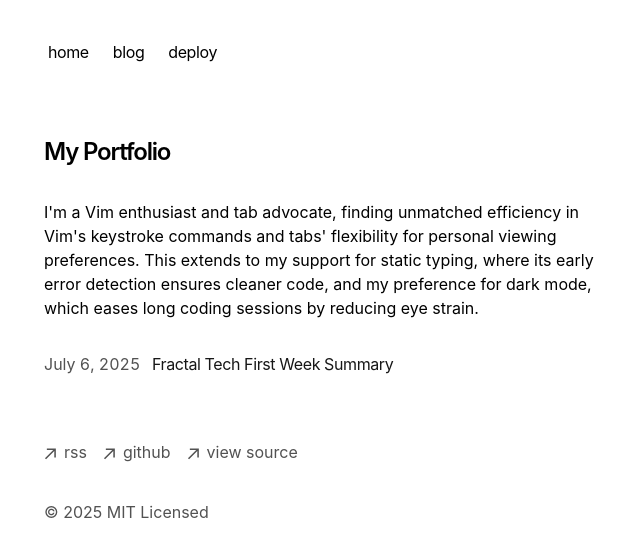
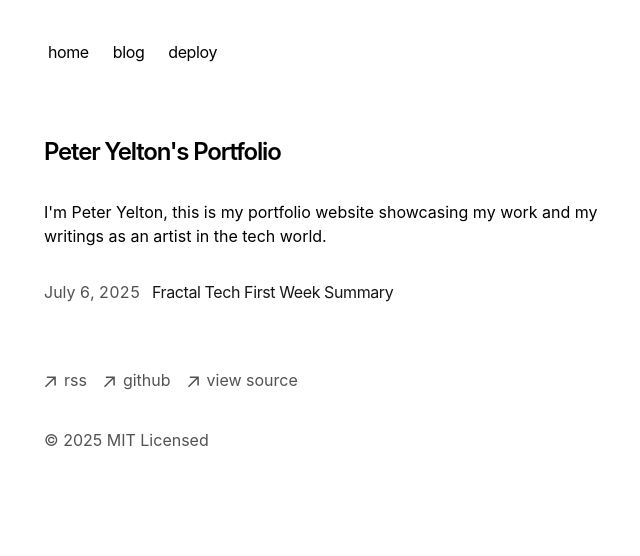
Before and after one commit to rknm-cell/py-portfolio, a Next.js app: page / in a window 1280 px wide. Shown: the top 556 px of the page, without its empty margins (308-948 px from the left). Built offline with nearby package versions, Linux system fonts and the light colour scheme.

Commit message:
added artist statement

```diff
--- a/app/layout.tsx
+++ b/app/layout.tsx
@@ -11,12 +11,12 @@ import { baseUrl } from './sitemap'
 export const metadata: Metadata = {
   metadataBase: new URL(baseUrl),
   title: {
-    default: 'Next.js Portfolio Starter',
+    default: 'Peter Yelton Portfolio',
     template: '%s | Next.js Portfolio Starter',
   },
   description: 'This is my portfolio.',
   openGraph: {
-    title: 'My Portfolio',
+    title: 'Peter Yelton Portfolio',
     description: 'This is my portfolio.',
     url: baseUrl,
     siteName: 'My Portfolio',
--- a/app/page.tsx
+++ b/app/page.tsx
@@ -4,14 +4,10 @@ export default function Page() {
   return (
     <section>
       <h1 className="mb-8 text-2xl font-semibold tracking-tighter">
-        My Portfolio
+        Peter Yelton's Portfolio
       </h1>
       <p className="mb-4">
-        {`I'm a Vim enthusiast and tab advocate, finding unmatched efficiency in
-        Vim's keystroke commands and tabs' flexibility for personal viewing
-        preferences. This extends to my support for static typing, where its
-        early error detection ensures cleaner code, and my preference for dark
-        mode, which eases long coding sessions by reducing eye strain.`}
+        {`I'm Peter Yelton, this is my portfolio website showcasing my work and my writings as an artist in the tech world.`}
       </p>
       <div className="my-8">
         <BlogPosts />
```
